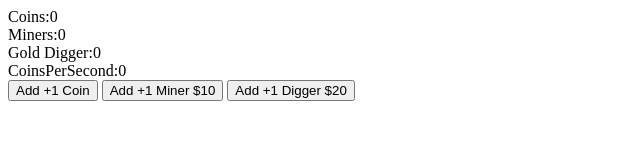
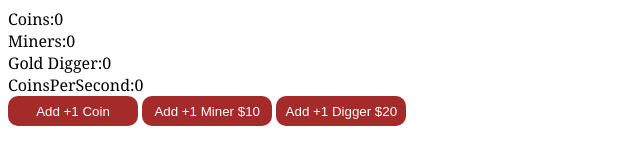
Before and after one commit to linuxjade/Coin-Clicker, a plain HTML site: page index.html in a window 1280 px wide. Shown: the whole page, without its empty margins (0-640 px from the left). Drawn offline with Linux system fonts and the light colour scheme.

Commit message:
added some basic css

```diff
--- a/game.css
+++ b/game.css
@@ -1,3 +1,15 @@
 body {
-    font-family: "Fira Code";
+    font-family:Georgia, 'Times New Roman', Times, serif;
 }
+
+button {
+    background-color: brown;
+    color: white;
+    height: 30px;
+    width: 130px;
+    border-radius: 10px;
+    border: none;
+}
+button:hover{
+    background-color: crimson;
+}
```
